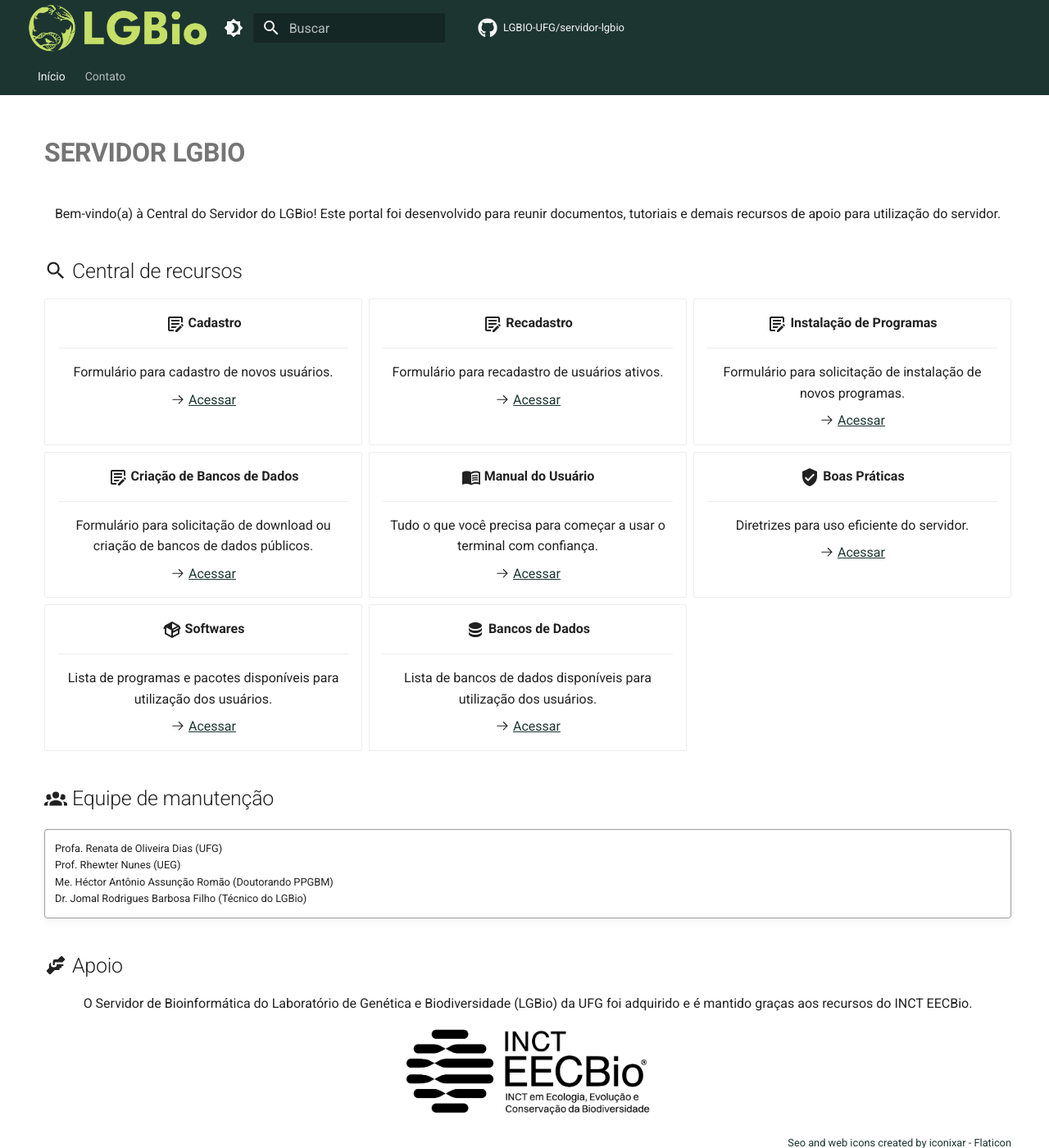
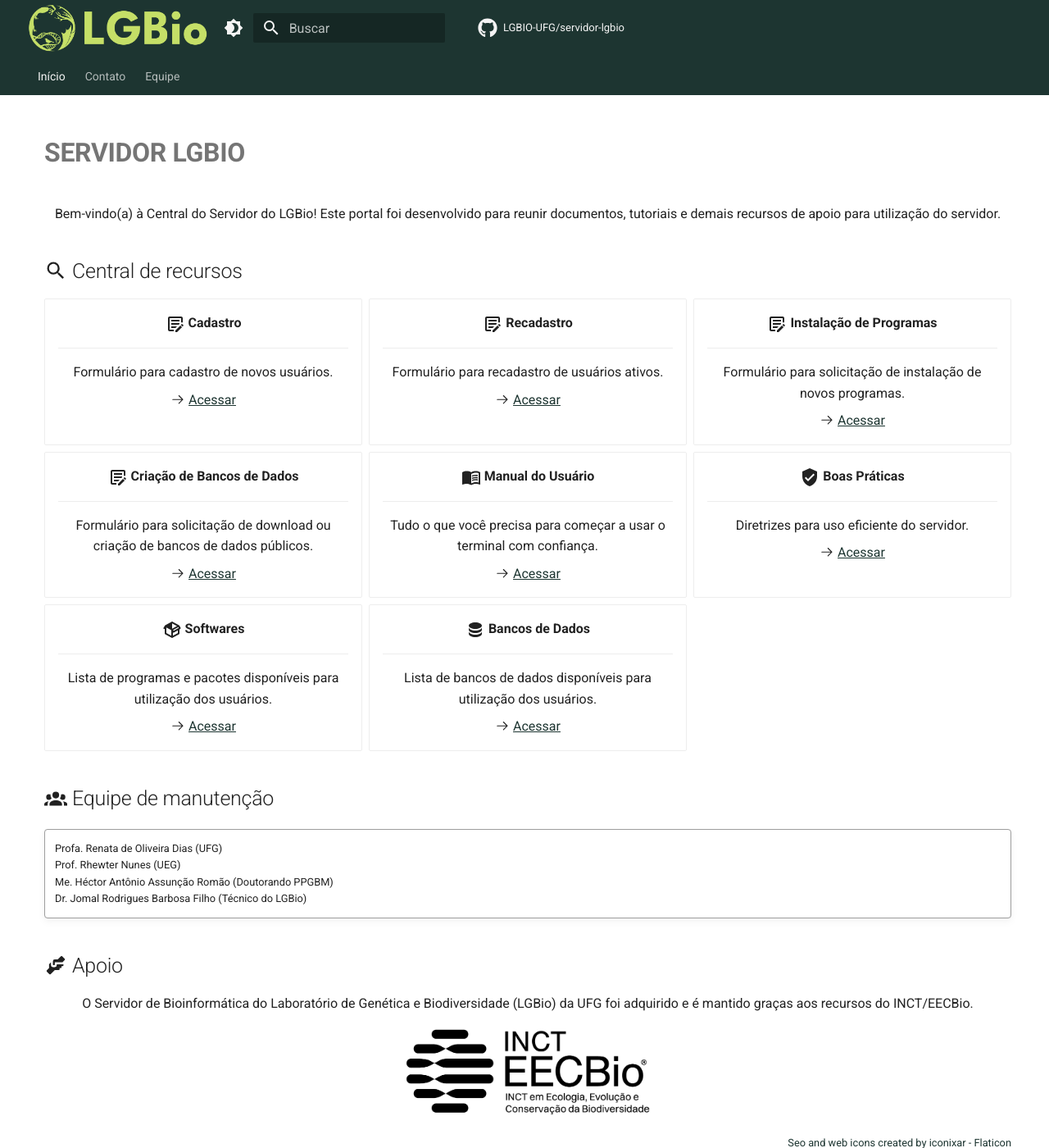
Before and after one commit to LGBIO-UFG/servidor-lgbio, an MkDocs documentation site: the page built from docs/index.md, in a window 1280 px wide and 1400 px high. Shown: the whole window at 82% size. Built offline with MkDocs 1.6.1 and Material for MkDocs 9.7.7, drawn with Linux system fonts in a browser that asks for light colours; comment, search, counter and statistics services are not loaded.

Commit message:
insere página de equipe com imagens

```diff
--- a/docs/index.md
+++ b/docs/index.md
@@ -85,7 +85,7 @@ Bem-vindo(a) à Central do Servidor do LGBio! Este portal foi desenvolvido para
 ## :material-handshake: Apoio
 
 <p style="text-align: center;">
-O Servidor de Bioinformática do Laboratório de Genética e Biodiversidade (LGBio) da UFG foi adquirido e é mantido graças aos recursos do INCT EECBio.
+O Servidor de Bioinformática do Laboratório de Genética e Biodiversidade (LGBio) da UFG foi adquirido e é mantido graças aos recursos do INCT/EECBio.
 </p>
 
 <p align="center">
--- a/docs/stylesheets/extra.css
+++ b/docs/stylesheets/extra.css
@@ -25,6 +25,7 @@
   --md-primary-fg-color--dark:        #0d1f1c;
   --md-accent-fg-color:               #C5DD6D;
   --md-accent-fg-color--transparent:  rgba(197, 221, 109, 0.1);
+  --md-typeset-a-color:               #E0FE8D; /* Verde Lime Palha bem contrastante para links */
 }
 
 /* Logo maior e melhor posicionada */
--- a/mkdocs.yml
+++ b/mkdocs.yml
@@ -88,3 +88,4 @@ markdown_extensions:
 nav:
   - Início: index.md
   - Contato: contato/index_contato.md
+  - Equipe: equipe/index_equipe.md
```
Also changed, not shown: docs/equipe/index_equipe.md (added, +34 -0 lines), docs/assets/equipe/renata-dias.jpg (added), docs/assets/equipe/rhewter-nunes.jpg (added), 1 other file.
